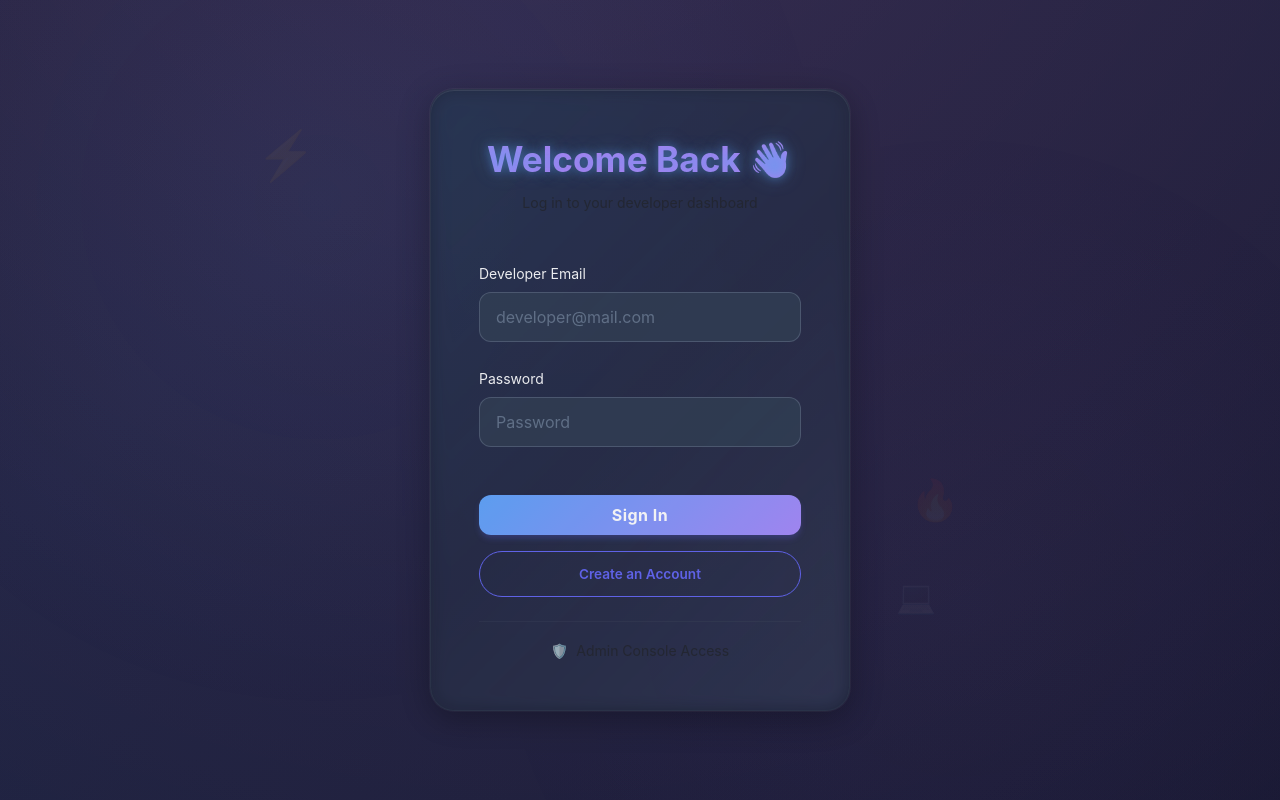
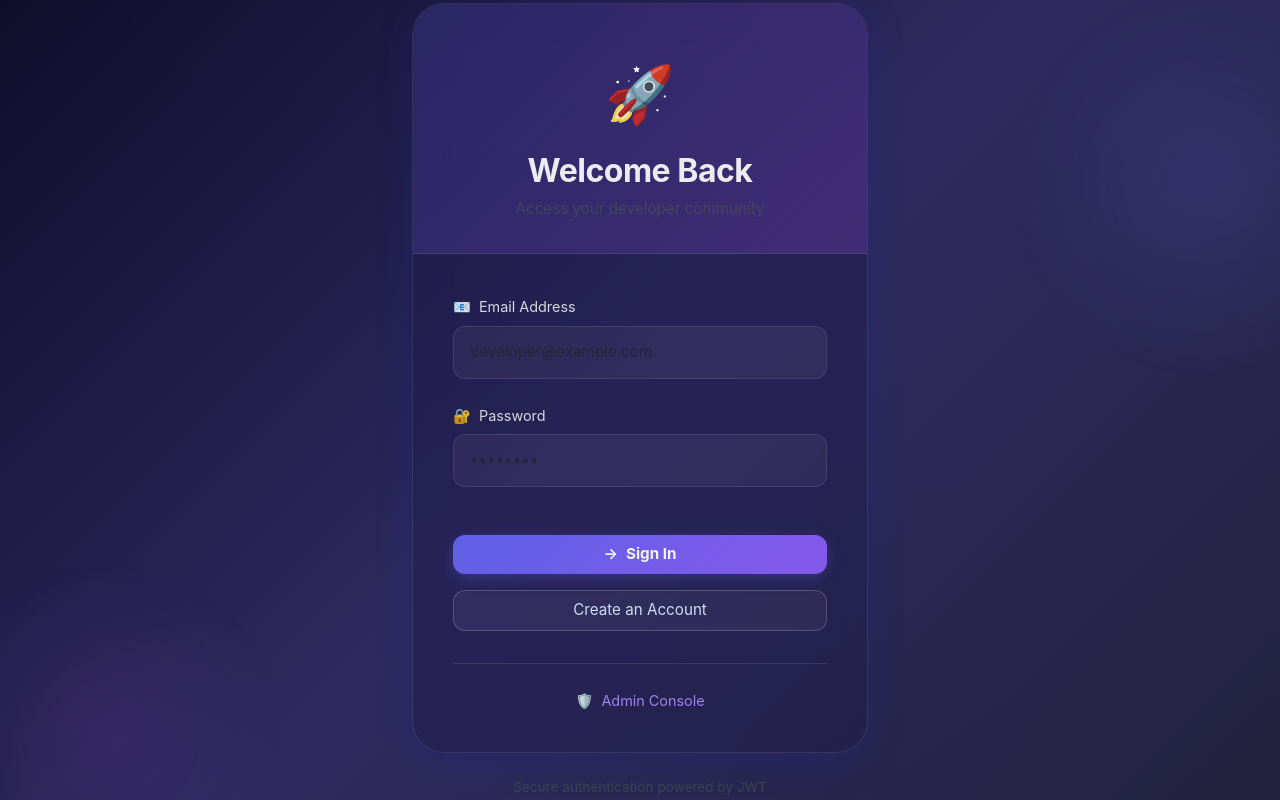
Before and after one commit to saivenkateshparuchuri/-DevConnect-Developer-Community-Platform-with-DevOps-Integration_Project, a React (Create React App) app in the folder frontend/: page / in a window 1280 px wide. Built offline with nearby package versions, Linux system fonts and the light colour scheme; no server answers.

Commit message:
Update Login page with beautiful modern glass-morphism design

```diff
--- a/frontend/src/pages/Login.js
+++ b/frontend/src/pages/Login.js
@@ -32,68 +32,251 @@ function Login() {
   };
 
   return (
-    <div className="vh-100 d-flex align-items-center justify-content-center text-light position-relative overflow-hidden">
-      {/* Background Particles */}
-      <div className="position-absolute top-0 start-0 w-100 h-100">
-        <div className="floating position-absolute" style={{ top: '15%', left: '20%', fontSize: '3rem', opacity: 0.05 }}>⚡</div>
-        <div className="floating delay-1 position-absolute" style={{ top: '60%', right: '25%', fontSize: '2.5rem', opacity: 0.05 }}>🔥</div>
-        <div className="floating delay-2 position-absolute" style={{ bottom: '20%', left: '70%', fontSize: '2rem', opacity: 0.05 }}>💻</div>
+    <div className="min-vh-100 d-flex align-items-center justify-content-center position-relative overflow-hidden" style={{ background: 'linear-gradient(135deg, #0f0c29 0%, #302b63 50%, #24243e 100%)', minHeight: '100vh' }}>
+      {/* Animated Background Orbs */}
+      <div className="position-absolute" style={{
+        top: '-5%',
+        right: '-10%',
+        width: '400px',
+        height: '400px',
+        background: 'radial-gradient(circle, rgba(99, 102, 241, 0.15) 0%, transparent 70%)',
+        borderRadius: '50%',
+        animation: 'float 8s ease-in-out infinite'
+      }}></div>
+      <div className="position-absolute" style={{
+        bottom: '-10%',
+        left: '-5%',
+        width: '350px',
+        height: '350px',
+        background: 'radial-gradient(circle, rgba(168, 85, 247, 0.1) 0%, transparent 70%)',
+        borderRadius: '50%',
+        animation: 'float 10s ease-in-out infinite reverse'
+      }}></div>
+
+      {/* Main Container */}
+      <div className="container" style={{ maxWidth: '480px', position: 'relative', zIndex: 10 }}>
+        <div className="slide-in-up" style={{
+          background: 'rgba(30, 27, 75, 0.4)',
+          backdropFilter: 'blur(20px)',
+          borderRadius: '2rem',
+          border: '1px solid rgba(255, 255, 255, 0.1)',
+          boxShadow: '0 8px 32px 0 rgba(31, 38, 135, 0.37)',
+          overflow: 'hidden'
+        }}>
+          {/* Header Section */}
+          <div style={{
+            background: 'linear-gradient(135deg, rgba(99, 102, 241, 0.2) 0%, rgba(168, 85, 247, 0.2) 100%)',
+            padding: '3rem 2rem 2rem',
+            textAlign: 'center',
+            borderBottom: '1px solid rgba(255, 255, 255, 0.1)'
+          }}>
+            <div style={{ fontSize: '3.5rem', marginBottom: '1rem' }}>🚀</div>
+            <h1 className="text-light fw-bold mb-2" style={{ fontSize: '2rem', letterSpacing: '-0.5px' }}>Welcome Back</h1>
+            <p className="text-light-emphasis mb-0" style={{ fontSize: '0.95rem', opacity: 0.8 }}>
+              Access your developer community
+            </p>
           </div>
 
-      <div className="auth-card glass-glow glow-border slide-in-up" style={{ width: "420px", borderRadius: "1.5rem" }}>
+          {/* Form Section */}
+          <div style={{ padding: '2.5rem' }}>
+            <form onSubmit={handleLogin}>
+              {/* Error Alert */}
+              {error && (
+                <div className="slide-in-up delay-1" style={{
+                  background: 'rgba(239, 68, 68, 0.1)',
+                  border: '1px solid rgba(239, 68, 68, 0.3)',
+                  borderRadius: '0.75rem',
+                  padding: '0.875rem 1rem',
+                  marginBottom: '1.5rem',
+                  color: '#fca5a5',
+                  fontSize: '0.9rem',
+                  display: 'flex',
+                  alignItems: 'center',
+                  gap: '0.5rem'
+                }}>
+                  <span>⚠️</span>
+                  {error}
+                </div>
+              )}
 
-        <div className="card-body p-5">
-          <div className="text-center mb-5">
-            <h2 className="text-light fw-bold mb-1 animated-text text-glow" style={{ fontSize: '2.2rem' }}>Welcome Back 👋</h2>
-            <p className="text-muted small mt-2 slide-in-left delay-1">Log in to your developer dashboard</p>
-          </div>
-
-          <form onSubmit={handleLogin}>
-            {error && <div className="alert alert-danger py-2 small border-0 slide-in-up delay-2" style={{ background: 'rgba(220, 53, 69, 0.1)', color: '#ff6b6b' }}>{error}</div>}
-
+              {/* Email Field */}
               <div className="mb-4 slide-in-left delay-1">
-              <label className="form-label small text-light">Developer Email</label>
+                <label className="form-label text-light fw-500 mb-2" style={{ fontSize: '0.9rem', opacity: 0.9 }}>
+                  <span style={{ marginRight: '0.5rem' }}>📧</span>Email Address
+                </label>
                 <input
-                className="auth-input form-control"
-                placeholder="developer@mail.com"
+                  placeholder="developer@example.com"
                   type="email"
                   required
                   value={email}
                   onChange={(e) => setEmail(e.target.value)}
+                  style={{
+                    background: 'rgba(255, 255, 255, 0.05)',
+                    border: '1px solid rgba(255, 255, 255, 0.1)',
+                    borderRadius: '0.75rem',
+                    padding: '0.875rem 1rem',
+                    color: 'white',
+                    fontSize: '0.95rem',
+                    transition: 'all 0.3s ease',
+                    width: '100%'
+                  }}
+                  className="form-control"
+                  onFocus={(e) => {
+                    e.target.style.background = 'rgba(255, 255, 255, 0.08)';
+                    e.target.style.border = '1px solid rgba(99, 102, 241, 0.5)';
+                    e.target.style.boxShadow = '0 0 15px rgba(99, 102, 241, 0.2)';
+                  }}
+                  onBlur={(e) => {
+                    e.target.style.background = 'rgba(255, 255, 255, 0.05)';
+                    e.target.style.border = '1px solid rgba(255, 255, 255, 0.1)';
+                    e.target.style.boxShadow = 'none';
+                  }}
                 />
               </div>
 
+              {/* Password Field */}
               <div className="mb-5 slide-in-left delay-2">
-              <label className="form-label small text-light">Password</label>
+                <label className="form-label text-light fw-500 mb-2" style={{ fontSize: '0.9rem', opacity: 0.9 }}>
+                  <span style={{ marginRight: '0.5rem' }}>🔐</span>Password
+                </label>
                 <input
                   type="password"
-                className="auth-input form-control"
-                placeholder="Password"
+                  placeholder="••••••••"
                   required
                   value={password}
                   onChange={(e) => setPassword(e.target.value)}
+                  style={{
+                    background: 'rgba(255, 255, 255, 0.05)',
+                    border: '1px solid rgba(255, 255, 255, 0.1)',
+                    borderRadius: '0.75rem',
+                    padding: '0.875rem 1rem',
+                    color: 'white',
+                    fontSize: '0.95rem',
+                    transition: 'all 0.3s ease',
+                    width: '100%'
+                  }}
+                  className="form-control"
+                  onFocus={(e) => {
+                    e.target.style.background = 'rgba(255, 255, 255, 0.08)';
+                    e.target.style.border = '1px solid rgba(99, 102, 241, 0.5)';
+                    e.target.style.boxShadow = '0 0 15px rgba(99, 102, 241, 0.2)';
+                  }}
+                  onBlur={(e) => {
+                    e.target.style.background = 'rgba(255, 255, 255, 0.05)';
+                    e.target.style.border = '1px solid rgba(255, 255, 255, 0.1)';
+                    e.target.style.boxShadow = 'none';
+                  }}
                 />
               </div>
 
+              {/* Sign In Button */}
               <button
                 type="submit"
                 disabled={loading}
-              className="btn btn-glass w-100 fw-bold py-2 mb-3 slide-in-up delay-3"
+                className="btn w-100 fw-bold py-2 mb-3 slide-in-up delay-3"
+                style={{
+                  background: 'linear-gradient(135deg, #6366f1 0%, #8b5cf6 100%)',
+                  border: 'none',
+                  borderRadius: '0.75rem',
+                  color: 'white',
+                  fontSize: '0.95rem',
+                  transition: 'all 0.3s ease',
+                  boxShadow: '0 4px 15px rgba(99, 102, 241, 0.3)',
+                  cursor: loading ? 'not-allowed' : 'pointer',
+                  opacity: loading ? 0.7 : 1
+                }}
+                onMouseEnter={(e) => {
+                  if (!loading) {
+                    e.target.style.boxShadow = '0 8px 25px rgba(99, 102, 241, 0.5)';
+                    e.target.style.transform = 'translateY(-2px)';
+                  }
+                }}
+                onMouseLeave={(e) => {
+                  e.target.style.boxShadow = '0 4px 15px rgba(99, 102, 241, 0.3)';
+                  e.target.style.transform = 'translateY(0)';
+                }}
               >
-              {loading ? "Authenticating..." : "Sign In"}
+                {loading ? (
+                  <>
+                    <span className="spinner-border spinner-border-sm me-2" role="status" aria-hidden="true"></span>
+                    Authenticating...
+                  </>
+                ) : (
+                  <>
+                    <span style={{ marginRight: '0.5rem' }}>→</span>
+                    Sign In
+                  </>
+                )}
               </button>
 
-            <Link to="/signup" className="btn w-100 btn-outline-glass d-block text-center text-decoration-none rounded-pill small slide-in-up delay-4" style={{ fontSize: "0.85rem" }}>
+              {/* Sign Up Link */}
+              <Link
+                to="/signup"
+                className="btn w-100 d-block text-center text-decoration-none fw-500 py-2 slide-in-up delay-4"
+                style={{
+                  background: 'rgba(255, 255, 255, 0.05)',
+                  border: '1px solid rgba(255, 255, 255, 0.2)',
+                  borderRadius: '0.75rem',
+                  color: '#e0e7ff',
+                  fontSize: '0.95rem',
+                  transition: 'all 0.3s ease'
+                }}
+                onMouseEnter={(e) => {
+                  e.target.style.background = 'rgba(255, 255, 255, 0.1)';
+                  e.target.style.borderColor = 'rgba(255, 255, 255, 0.3)';
+                }}
+                onMouseLeave={(e) => {
+                  e.target.style.background = 'rgba(255, 255, 255, 0.05)';
+                  e.target.style.borderColor = 'rgba(255, 255, 255, 0.2)';
+                }}
+              >
                 Create an Account
               </Link>
             </form>
-          <div className="mt-4 pt-3 border-top border-secondary border-opacity-10 text-center slide-in-up delay-1">
-             <Link to="/admin" className="text-muted small text-decoration-none hover-move d-inline-block">
-               <span className="me-1">🛡️</span> Admin Console Access
+
+            {/* Admin Link */}
+            <div style={{
+              marginTop: '2rem',
+              paddingTop: '1.5rem',
+              borderTop: '1px solid rgba(255, 255, 255, 0.1)',
+              textAlign: 'center'
+            }}>
+              <Link
+                to="/admin"
+                className="text-decoration-none fw-500 slide-in-up delay-1"
+                style={{
+                  color: '#a78bfa',
+                  fontSize: '0.9rem',
+                  transition: 'all 0.3s ease',
+                  display: 'inline-block'
+                }}
+                onMouseEnter={(e) => {
+                  e.target.style.color = '#c4b5fd';
+                  e.target.style.textDecoration = 'underline';
+                }}
+                onMouseLeave={(e) => {
+                  e.target.style.color = '#a78bfa';
+                  e.target.style.textDecoration = 'none';
+                }}
+              >
+                <span style={{ marginRight: '0.5rem' }}>🛡️</span>Admin Console
               </Link>
             </div>
           </div>
         </div>
+
+        {/* Footer Text */}
+        <div className="text-center mt-4 text-light-emphasis" style={{ fontSize: '0.85rem', opacity: 0.7 }}>
+          Secure authentication powered by JWT
+        </div>
+      </div>
+
+      <style>{`
+        @keyframes float {
+          0%, 100% { transform: translateY(0px); }
+          50% { transform: translateY(30px); }
+        }
+      `}</style>
     </div>
   );
 }
```
Lines whose indentation alone changed are shown as unchanged.
